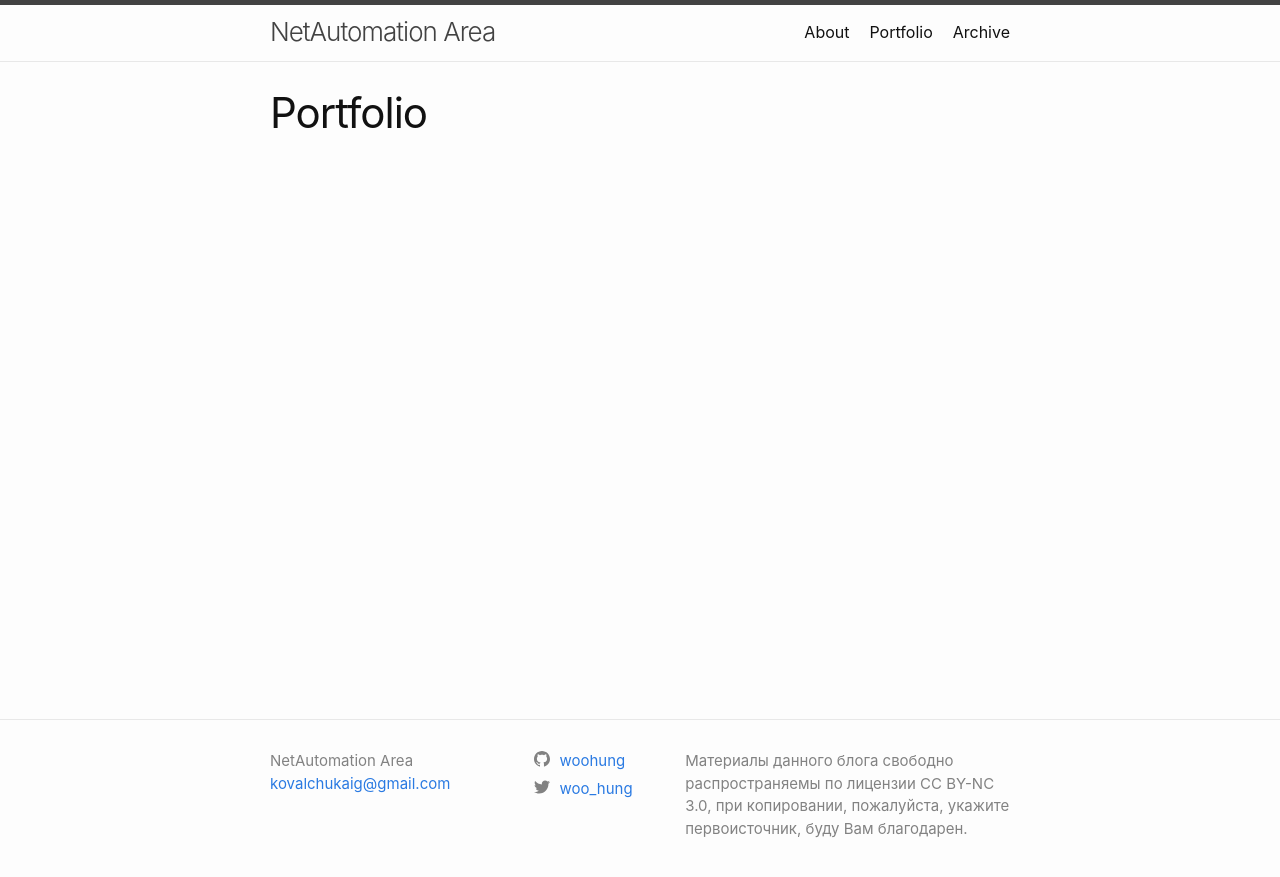
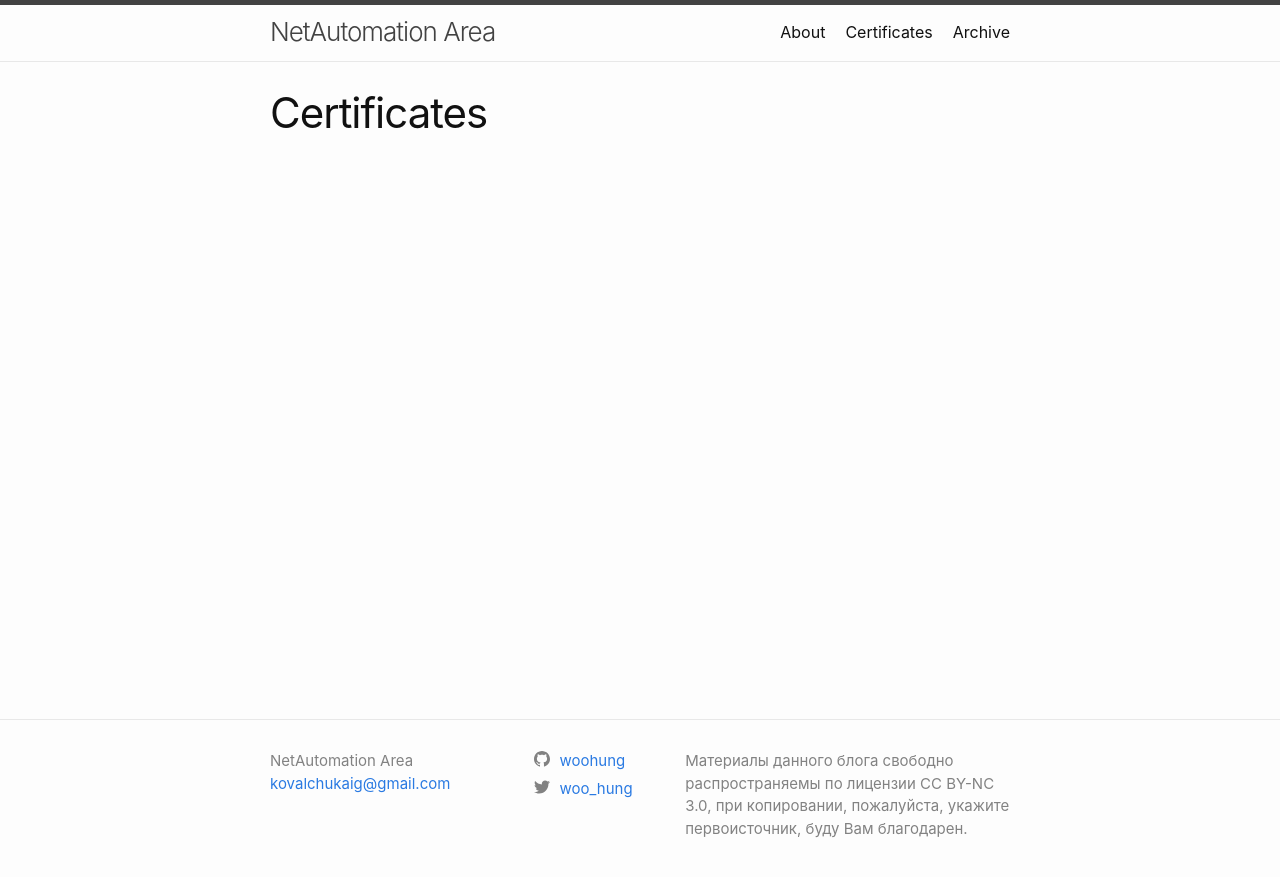
Before and after one commit to woohung/woohung.github.io, a Jekyll site: the page built from certificates.md, in a window 1280 px wide. Shown: the top 877 px of the page. Built offline with Jekyll 4.4.1, drawn with Linux system fonts in a browser that asks for light colours; a script that is not in the unit is left out.

Commit message:
Update portfolio

```diff
--- a/_config.yml
+++ b/_config.yml
@@ -35,7 +35,7 @@ plugins:
 
 header_pages:
   - about.md
-  - portfolio.md
+  - certificates.md
   - archive.md
 
 disqus:
--- a/portfolio.md
+++ b/certificates.md
@@ -1,7 +1,7 @@
 ---
 layout: page
-title: Portfolio
-permalink: /portfolio/
+title: Certificates
+permalink: /certificates/
 ---
 <div data-iframe-width="150" data-iframe-height="270" data-share-badge-id="ca4cd60d-d370-4064-9894-0c35f48cc67f" data-share-badge-host="https://www.credly.com"></div><script type="text/javascript" async src="//cdn.credly.com/assets/utilities/embed.js"></script>
 
```
